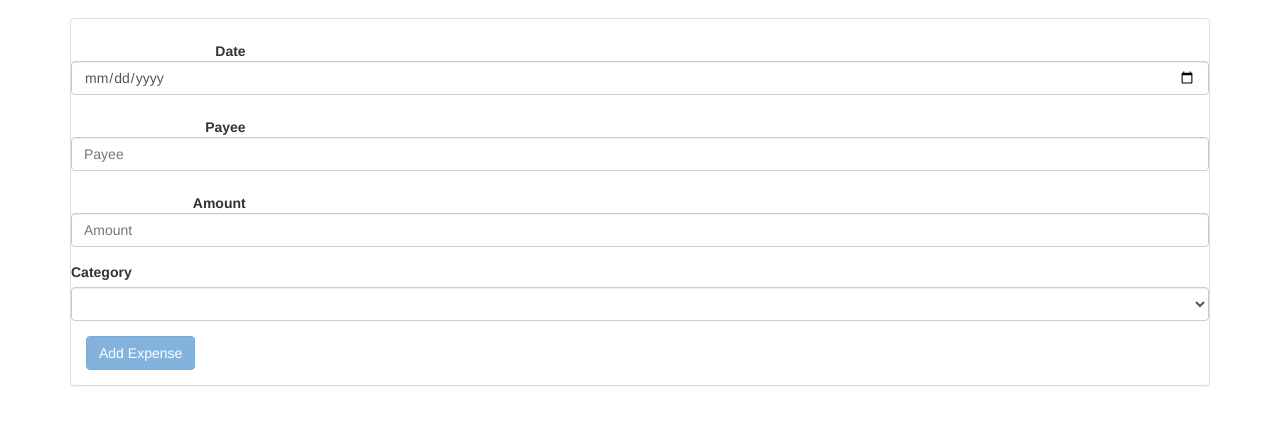
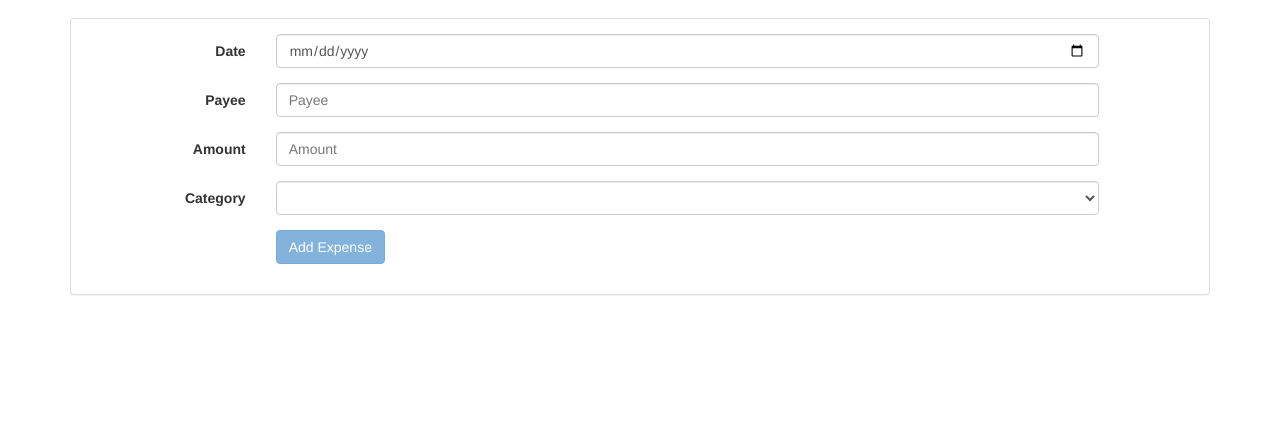
Before and after one commit to w31/SimpleExpense, a plain HTML site: page SimpleExpense.UI/Index.html at #/expenses/new in a window 1280 px wide. Shown: the part 54-478 px from the top of the page. Drawn offline with Linux system fonts and the light colour scheme; no server answers.

Commit message:
Fix layout issues.

```diff
--- a/SimpleExpense.UI/ExpenseDetail.html
+++ b/SimpleExpense.UI/ExpenseDetail.html
@@ -3,26 +3,34 @@
         <form class="form-horizontal" name="expenseItemForm" novalidate>
             <div class="form-group">
                 <label for="inputDate" class="col-md-2 control-label">Date</label>
-                <input type="date" id="inputDate" class="col-md-10 form-control" placeholder="Date" title="Date" ng-model="expenseItem.Date" required />
+                <div class="col-md-9">
+                    <input type="date" id="inputDate" class="form-control" placeholder="Date" title="Date" ng-model="expenseItem.Date" required />
+                </div>
             </div>
 
             <div class="form-group">
                 <label for="inputPayee" class="col-md-2 control-label">Payee</label>
-                <input type="text" id="inputPayee" class="col-md-10 form-control" placeholder="Payee" title="Payee" ng-model="expenseItem.Payee" required />
+                <div class="col-md-9">
+                    <input type="text" id="inputPayee" class="form-control" placeholder="Payee" title="Payee" ng-model="expenseItem.Payee" required />
+                </div>
             </div>
 
             <div class="form-group">
                 <label for="inputAmount" class="col-md-2 control-label">Amount</label>
-                <input type="text" id="inputAmount" class="col-md-10 form-control" placeholder="Amount" title="Amount" ng-model="expenseItem.Amount" required />
+                <div class="col-md-9">
+                    <input type="text" id="inputAmount" class="form-control" placeholder="Amount" title="Amount" ng-model="expenseItem.Amount" required />
+                </div>
             </div>
 
             <div class="form-group">
-                <label for="inputCategory">Category</label>
-                <select class="col-md-10 form-control" id="inputCategory" ng-model="expenseItem.CategoryID" ng-options="category.ID as category.Name for category in categories" required></select>
+                <label for="inputCategory" class="col-md-2 control-label">Category</label>
+                <div class="col-md-9">
+                    <select class="form-control" id="inputCategory" ng-model="expenseItem.CategoryID" ng-options="category.ID as category.Name for category in categories" required></select>
+                </div>
             </div>
 
-            <div id="form-group">
-                <div id="col-md-offset-2 col-md-10">
+            <div class="form-group">
+                <div class="col-md-offset-2 col-md-9">
                     <button class="btn btn-primary" ng-disabled="expenseItemForm.$invalid" ng-click="add()">Add Expense</button>
                 </div>
             </div>
```
